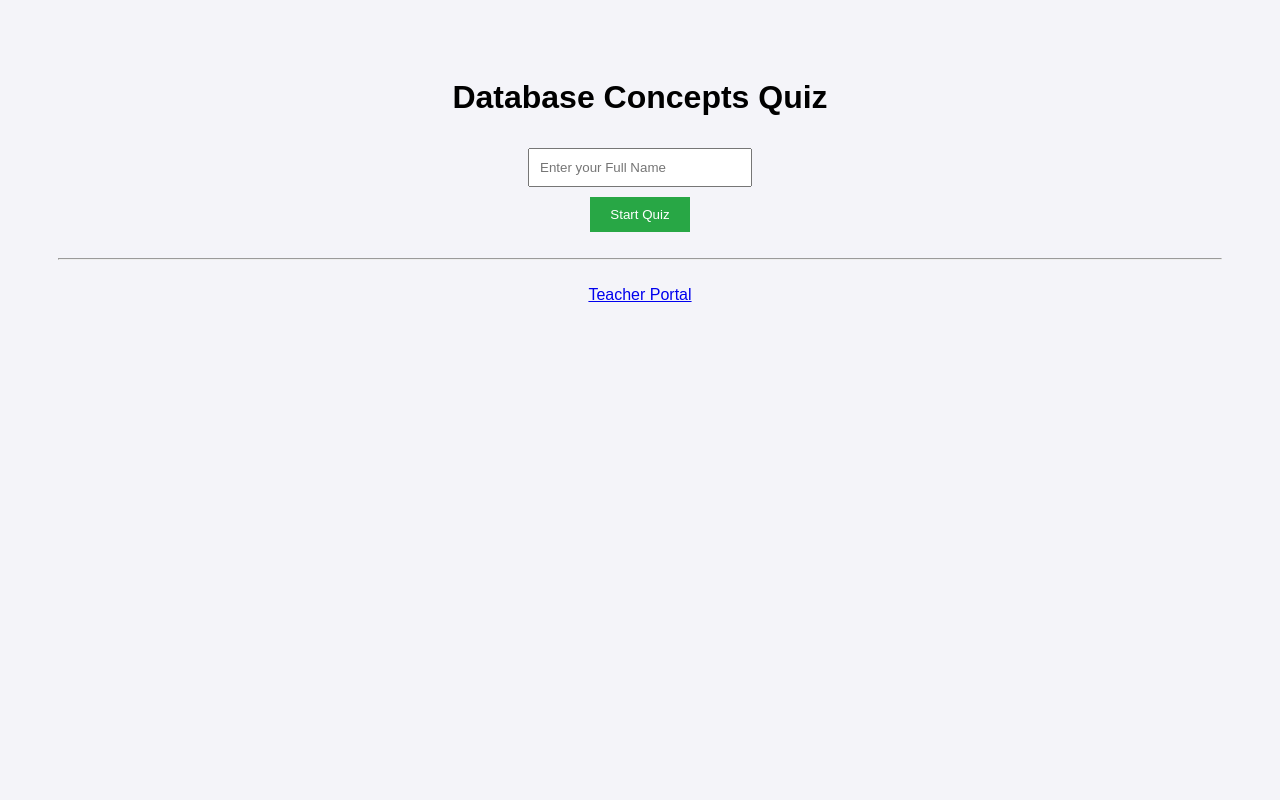
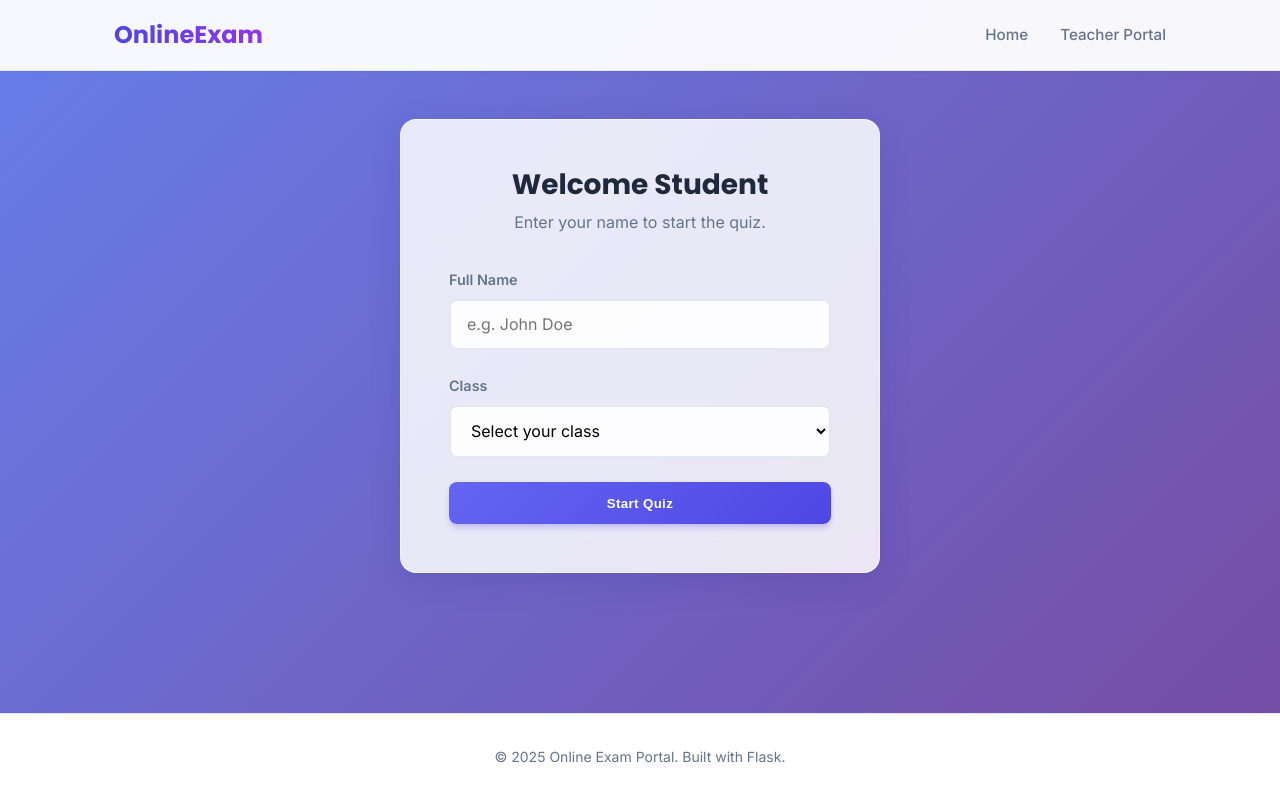
Before and after one commit to anuragsawle/OnlineExam, a Flask app: page / in a window 1280 px wide. Run offline with Flask 3, Linux system fonts and the light colour scheme.

Commit message:
feat: Add student class tracking to quizzes and refactor UI with a new base template and improved styling.

```diff
--- a/app.py
+++ b/app.py
@@ -6,9 +6,9 @@ app.secret_key = 'super_secret_key'  # Required for session management
 
 # --- Database Configuration ---
 db_config = {
-    'host': '192.168.1.236',
-    'user': 'root',  # Change if your username is different
-    'password': 'root',  # <--- PUT YOUR MYSQL PASSWORD HERE
+    'host': '192.168.31.236',
+    'user': 'Anurag',  # Change if your username is different
+    'password': 'Anurag@123',  # <--- PUT YOUR MYSQL PASSWORD HERE
     'database': 'quiz_app'
 }
 
@@ -51,9 +51,11 @@ def index():
 @app.route('/start_quiz', methods=['POST'])
 def start_quiz():
     name = request.form.get('student_name')
-    if not name:
+    student_class = request.form.get('student_class')
+    if not name or not student_class:
         return redirect(url_for('index'))
     session['student_name'] = name
+    session['student_class'] = student_class
     return redirect(url_for('quiz'))
 
 
@@ -82,12 +84,12 @@ def submit_quiz():
     conn = get_db_connection()
     cursor = conn.cursor()
 
-    # UPDATED QUERY: Added test_id
+    # UPDATED QUERY: Added test_id and student_class
     query = """
-        INSERT INTO attempts (test_id, student_name, score, total_questions)
-        VALUES (%s, %s, %s, %s)
+        INSERT INTO attempts (test_id, student_name, student_class, score, total_questions)
+        VALUES (%s, %s, %s, %s, %s)
     """
-    cursor.execute(query, (CURRENT_TEST_ID, session['student_name'], score, len(QUESTIONS)))
+    cursor.execute(query, (CURRENT_TEST_ID, session['student_name'], session.get('student_class', 'Unknown'), score, len(QUESTIONS)))
 
     conn.commit()
     cursor.close()
--- a/setup_db.py
+++ b/setup_db.py
@@ -2,9 +2,9 @@ import mysql.connector
 from mysql.connector import errorcode
 
 db_config = {
-    'host': 'localhost',
-    'user': 'root',
-    'password': 'password'
+    'host': '192.168.31.236',
+    'user': 'Anurag',
+    'password': 'Anurag@123'
 }
 
 DB_NAME = 'quiz_app'
--- /dev/null
+++ b/static/css/style.css
@@ -0,0 +1,358 @@
+/* --- Design System Variables --- */
+:root {
+    --primary-color: #6366f1;
+    /* Indigo 500 */
+    --primary-hover: #4f46e5;
+    /* Indigo 600 */
+    --secondary-color: #64748B;
+    --success-color: #10B981;
+    --danger-color: #EF4444;
+
+    --bg-body: #f8fafc;
+    --bg-card: #ffffff;
+
+    --text-main: #1e293b;
+    --text-muted: #64748b;
+    --text-light: #f1f5f9;
+
+    --border-color: #e2e8f0;
+
+    --shadow-sm: 0 1px 2px 0 rgb(0 0 0 / 0.05);
+    --shadow-md: 0 4px 6px -1px rgb(0 0 0 / 0.1), 0 2px 4px -2px rgb(0 0 0 / 0.1);
+    --shadow-lg: 0 10px 15px -3px rgb(0 0 0 / 0.1), 0 4px 6px -4px rgb(0 0 0 / 0.1);
+    --shadow-xl: 0 20px 25px -5px rgb(0 0 0 / 0.1), 0 8px 10px -6px rgb(0 0 0 / 0.1);
+
+    --radius-md: 0.5rem;
+    --radius-lg: 1rem;
+    --radius-xl: 1.5rem;
+
+    --font-heading: 'Poppins', sans-serif;
+    --font-body: 'Inter', sans-serif;
+}
+
+/* --- Reset & Base --- */
+*,
+*::before,
+*::after {
+    box-sizing: border-box;
+    margin: 0;
+    padding: 0;
+}
+
+body {
+    font-family: var(--font-body);
+    background-color: var(--bg-body);
+    color: var(--text-main);
+    line-height: 1.6;
+    display: flex;
+    flex-direction: column;
+    min-height: 100vh;
+    transition: background 0.3s ease;
+}
+
+/* Page Specific Backgrounds */
+body.bg-gradient-deep {
+    background: linear-gradient(135deg, #667eea 0%, #764ba2 100%);
+    color: var(--text-main);
+}
+
+body.bg-light-airy {
+    background: linear-gradient(to top, #cfd9df 0%, #e2ebf0 100%);
+}
+
+h1,
+h2,
+h3,
+h4,
+h5,
+h6 {
+    font-family: var(--font-heading);
+    color: inherit;
+    line-height: 1.2;
+    margin-bottom: 1rem;
+}
+
+a {
+    color: var(--primary-color);
+    text-decoration: none;
+    transition: all 0.2s;
+}
+
+a:hover {
+    color: var(--primary-hover);
+}
+
+/* --- Layout --- */
+.container {
+    width: 100%;
+    max-width: 1100px;
+    margin: 0 auto;
+    padding: 0 1.5rem;
+}
+
+.main-content {
+    flex: 1;
+    padding: 3rem 0;
+    display: flex;
+    flex-direction: column;
+    align-items: center;
+}
+
+/* --- Components --- */
+
+/* Navbar */
+.navbar {
+    background: rgba(255, 255, 255, 0.95);
+    backdrop-filter: blur(10px);
+    border-bottom: 1px solid var(--border-color);
+    padding: 1rem 0;
+    box-shadow: var(--shadow-sm);
+    position: sticky;
+    top: 0;
+    z-index: 50;
+}
+
+.navbar .container {
+    display: flex;
+    justify-content: space-between;
+    align-items: center;
+}
+
+.nav-brand {
+    font-size: 1.5rem;
+    font-weight: 700;
+    background: linear-gradient(to right, #4f46e5, #9333ea);
+    -webkit-background-clip: text;
+    -webkit-text-fill-color: transparent;
+    font-family: var(--font-heading);
+}
+
+.nav-links {
+    display: flex;
+    gap: 2rem;
+}
+
+.nav-link {
+    color: var(--text-muted);
+    font-weight: 500;
+    font-size: 0.95rem;
+}
+
+.nav-link:hover {
+    color: var(--primary-color);
+}
+
+/* Buttons */
+.btn {
+    display: inline-flex;
+    align-items: center;
+    justify-content: center;
+    padding: 0.85rem 2rem;
+    border-radius: var(--radius-md);
+    font-weight: 600;
+    cursor: pointer;
+    transition: all 0.3s cubic-bezier(0.4, 0, 0.2, 1);
+    border: none;
+    outline: none;
+    letter-spacing: 0.025em;
+}
+
+.btn-primary {
+    background: linear-gradient(135deg, #6366f1 0%, #4f46e5 100%);
+    color: white;
+    box-shadow: 0 4px 6px -1px rgba(79, 70, 229, 0.3);
+}
+
+.btn-primary:hover {
+    transform: translateY(-2px);
+    box-shadow: 0 10px 15px -3px rgba(79, 70, 229, 0.4);
+}
+
+.btn-secondary {
+    background: white;
+    border: 1px solid var(--border-color);
+    color: var(--text-muted);
+}
+
+.btn-secondary:hover {
+    background: var(--bg-body);
+    color: var(--text-main);
+}
+
+.btn-block {
+    width: 100%;
+}
+
+/* Cards & Glassmorphism */
+/* Default Card */
+.card {
+    background: white;
+    border-radius: var(--radius-lg);
+    border: 1px solid var(--border-color);
+    box-shadow: var(--shadow-lg);
+    padding: 2.5rem;
+    width: 100%;
+    max-width: 480px;
+    transition: transform 0.2s;
+}
+
+/* Glass Card for Deep Backgrounds */
+.glass-card {
+    background: rgba(255, 255, 255, 0.85);
+    /* Slightly more opaque for legibility */
+    backdrop-filter: blur(16px);
+    -webkit-backdrop-filter: blur(16px);
+    border: 1px solid rgba(255, 255, 255, 0.5);
+    box-shadow: 0 8px 32px 0 rgba(31, 38, 135, 0.15);
+    border-radius: var(--radius-lg);
+    padding: 3rem;
+    width: 100%;
+    max-width: 480px;
+}
+
+.card-title {
+    font-size: 1.75rem;
+    font-weight: 700;
+    text-align: center;
+    margin-bottom: 2rem;
+    color: var(--text-main);
+}
+
+/* Forms */
+.form-group {
+    margin-bottom: 1.5rem;
+}
+
+.form-label {
+    display: block;
+    font-size: 0.9rem;
+    font-weight: 600;
+    margin-bottom: 0.5rem;
+    color: var(--text-muted);
+}
+
+.form-input {
+    width: 100%;
+    padding: 0.85rem 1rem;
+    border: 2px solid var(--border-color);
+    border-radius: var(--radius-md);
+    font-size: 1rem;
+    font-family: var(--font-body);
+    transition: all 0.2s;
+    background: rgba(255, 255, 255, 0.9);
+}
+
+.form-input:focus {
+    border-color: var(--primary-color);
+    background: white;
+    box-shadow: 0 0 0 4px rgba(99, 102, 241, 0.1);
+    outline: none;
+}
+
+/* Tables */
+.table-container {
+    width: 100%;
+    overflow-x: auto;
+    border-radius: var(--radius-lg);
+    border: 1px solid var(--border-color);
+    background: white;
+    box-shadow: var(--shadow-md);
+}
+
+table {
+    width: 100%;
+    border-collapse: collapse;
+}
+
+th {
+    background: #f1f5f9;
+    color: var(--text-muted);
+    font-weight: 700;
+    text-align: left;
+    padding: 1.25rem;
+    text-transform: uppercase;
+    font-size: 0.75rem;
+    letter-spacing: 0.05em;
+    border-bottom: 2px solid var(--border-color);
+}
+
+td {
+    padding: 1.25rem;
+    color: var(--text-main);
+    border-bottom: 1px solid var(--border-color);
+    vertical-align: middle;
+}
+
+tbody tr {
+    transition: background 0.1s;
+}
+
+tbody tr:hover {
+    background-color: #f8fafc;
+}
+
+/* Quiz specific */
+.quiz-options {
+    list-style: none;
+    margin-top: 1.5rem;
+}
+
+.quiz-option {
+    margin-bottom: 1rem;
+}
+
+.quiz-option label {
+    display: flex;
+    align-items: center;
+    padding: 1.25rem;
+    border: 2px solid var(--border-color);
+    border-radius: var(--radius-lg);
+    cursor: pointer;
+    transition: all 0.2s ease;
+    background: white;
+}
+
+.quiz-option label:hover {
+    border-color: var(--primary-color);
+    background: #eef2ff;
+    transform: translateX(4px);
+}
+
+.quiz-option input {
+    margin-right: 1.25rem;
+    width: 1.25rem;
+    height: 1.25rem;
+    accent-color: var(--primary-color);
+}
+
+/* Footer */
+.footer {
+    padding: 2rem 0;
+    text-align: center;
+    color: var(--text-muted);
+    font-size: 0.875rem;
+    background: white;
+    border-top: 1px solid var(--border-color);
+}
+
+/* Utilities */
+.text-center {
+    text-align: center;
+}
+
+.mb-4 {
+    margin-bottom: 1rem;
+}
+
+/* Score Badges */
+.score-perfect {
+    color: var(--success-color);
+}
+
+.score-fail {
+    color: var(--danger-color);
+}
+
+.score-pass {
+    color: var(--primary-color);
+}
--- /dev/null
+++ b/templates/base.html
@@ -0,0 +1,65 @@
+<!DOCTYPE html>
+<html lang="en">
+
+<head>
+    <meta charset="UTF-8">
+    <meta name="viewport" content="width=device-width, initial-scale=1.0">
+    <title>{% block title %}Online Exam Portal{% endblock %}</title>
+
+    <!-- Google Fonts -->
+    <link rel="preconnect" href="https://fonts.googleapis.com">
+    <link rel="preconnect" href="https://fonts.gstatic.com" crossorigin>
+    <link
+        href="https://fonts.googleapis.com/css2?family=Inter:wght@400;500;600&family=Poppins:wght@600;700&display=swap"
+        rel="stylesheet">
+
+    <!-- Custom CSS -->
+    <link rel="stylesheet" href="{{ url_for('static', filename='css/style.css') }}">
+
+    {% block head %}{% endblock %}
+</head>
+
+<body class="{% block body_class %}{% endblock %}">
+
+    <!-- Navigation -->
+    <nav class="navbar">
+        <div class="container">
+            <a href="{{ url_for('index') }}" class="nav-brand">OnlineExam</a>
+            <div class="nav-links">
+                <a href="{{ url_for('index') }}" class="nav-link">Home</a>
+                {% if session.get('is_teacher') %}
+                <a href="{{ url_for('dashboard') }}" class="nav-link">Dashboard</a>
+                <a href="{{ url_for('logout') }}" class="nav-link" style="color: var(--danger-color)">Logout</a>
+                {% else %}
+                <a href="{{ url_for('teacher_login') }}" class="nav-link">Teacher Portal</a>
+                {% endif %}
+            </div>
+        </div>
+    </nav>
+
+    <!-- Main Content -->
+    <main class="main-content">
+        <div class="container" style="display: flex; flex-direction: column; align-items: center;">
+            <!-- Flash Messages -->
+            {% with messages = get_flashed_messages(with_categories=true) %}
+            {% if messages %}
+            {% for category, message in messages %}
+            <div class="alert alert-{{ category }}">{{ message }}</div>
+            {% endfor %}
+            {% endif %}
+            {% endwith %}
+
+            {% block content %}{% endblock %}
+        </div>
+    </main>
+
+    <!-- Footer -->
+    <footer class="footer">
+        <div class="container">
+            <p>&copy; 2025 Online Exam Portal. Built with Flask.</p>
+        </div>
+    </footer>
+
+</body>
+
+</html>
--- a/templates/index.html
+++ b/templates/index.html
@@ -1,21 +1,33 @@
-<!DOCTYPE html>
-<html>
-<head>
-    <title>Quiz Portal</title>
-    <style>
-        body { font-family: sans-serif; text-align: center; padding: 50px; background-color: #f4f4f9; }
-        input { padding: 10px; width: 200px; margin: 10px; }
-        button { padding: 10px 20px; background-color: #28a745; color: white; border: none; cursor: pointer; }
-    </style>
-</head>
-<body>
-    <h1>Database Concepts Quiz</h1>
-    <form action="/start_quiz" method="POST">
-        <input type="text" name="student_name" placeholder="Enter your Full Name" required>
-        <br>
-        <button type="submit">Start Quiz</button>
+{% extends "base.html" %}
+
+{% block body_class %}bg-gradient-deep{% endblock %}
+
+{% block content %}
+<div class="glass-card">
+    <div style="text-align: center; margin-bottom: 2rem;">
+        <h2 class="card-title" style="margin-bottom: 0.5rem;">Welcome Student</h2>
+        <p style="color: var(--text-muted);">
+            Enter your name to start the quiz.
+        </p>
+    </div>
+
+    <form action="{{ url_for('start_quiz') }}" method="POST">
+        <div class="form-group">
+            <label for="student_name" class="form-label">Full Name</label>
+            <input type="text" id="student_name" name="student_name" class="form-input" placeholder="e.g. John Doe"
+                required>
+        </div>
+
+        <div class="form-group">
+            <label for="student_class" class="form-label">Class</label>
+            <select id="student_class" name="student_class" class="form-input" required>
+                <option value="" disabled selected>Select your class</option>
+                <option value="10th">10th</option>
+                <option value="11th">11th</option>
+            </select>
+        </div>
+
+        <button type="submit" class="btn btn-primary btn-block">Start Quiz</button>
     </form>
-    <br><hr><br>
-    <a href="/teacher">Teacher Portal</a>
-</body>
-</html>
+</div>
+{% endblock %}
```
Also changed, not shown: templates/dashboard.html (+43 -21 lines), templates/quiz.html (+38 -22 lines), templates/result.html (+27 -18 lines), templates/teacher_login.html (+27 -19 lines), update_schema.py (added, +31 -0 lines).
